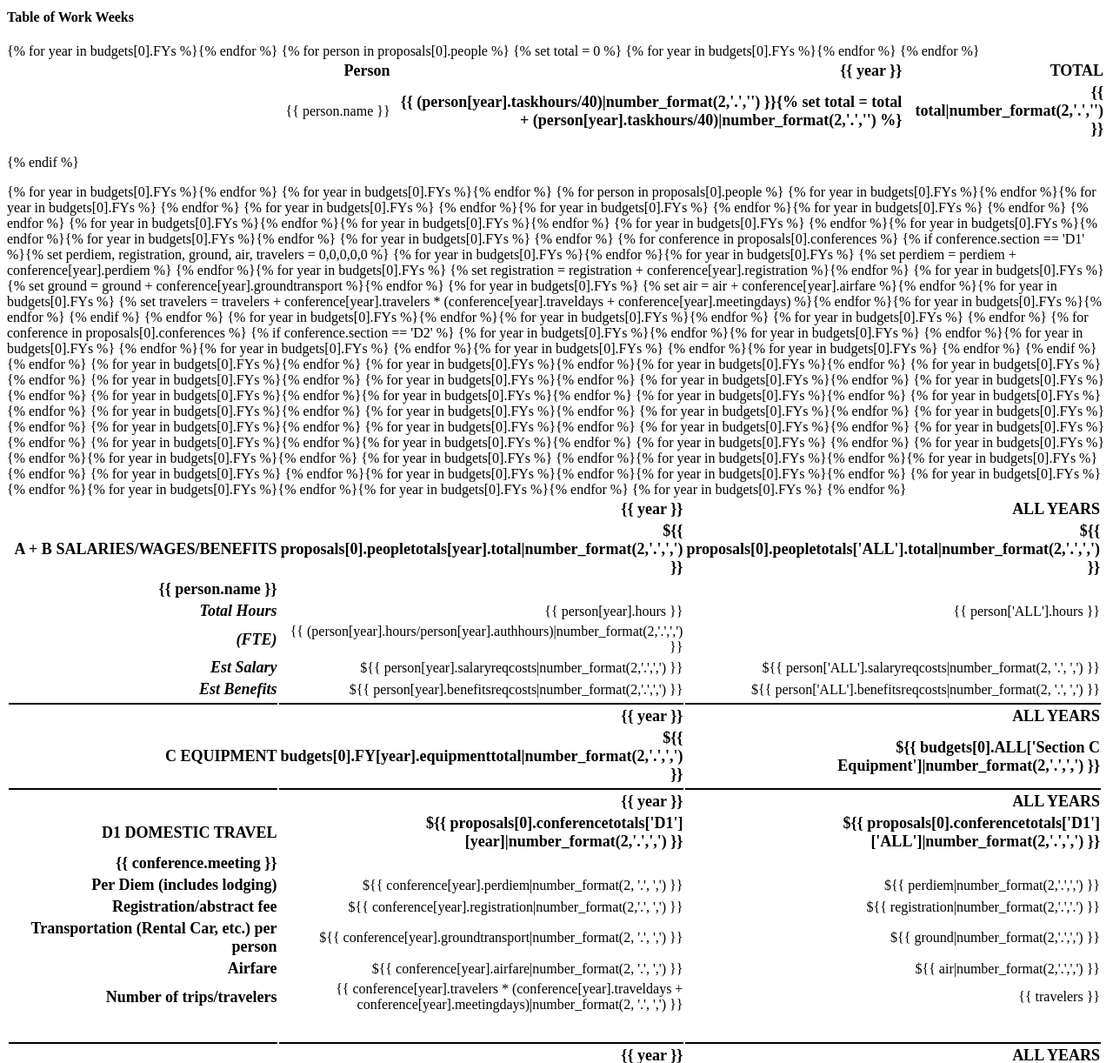
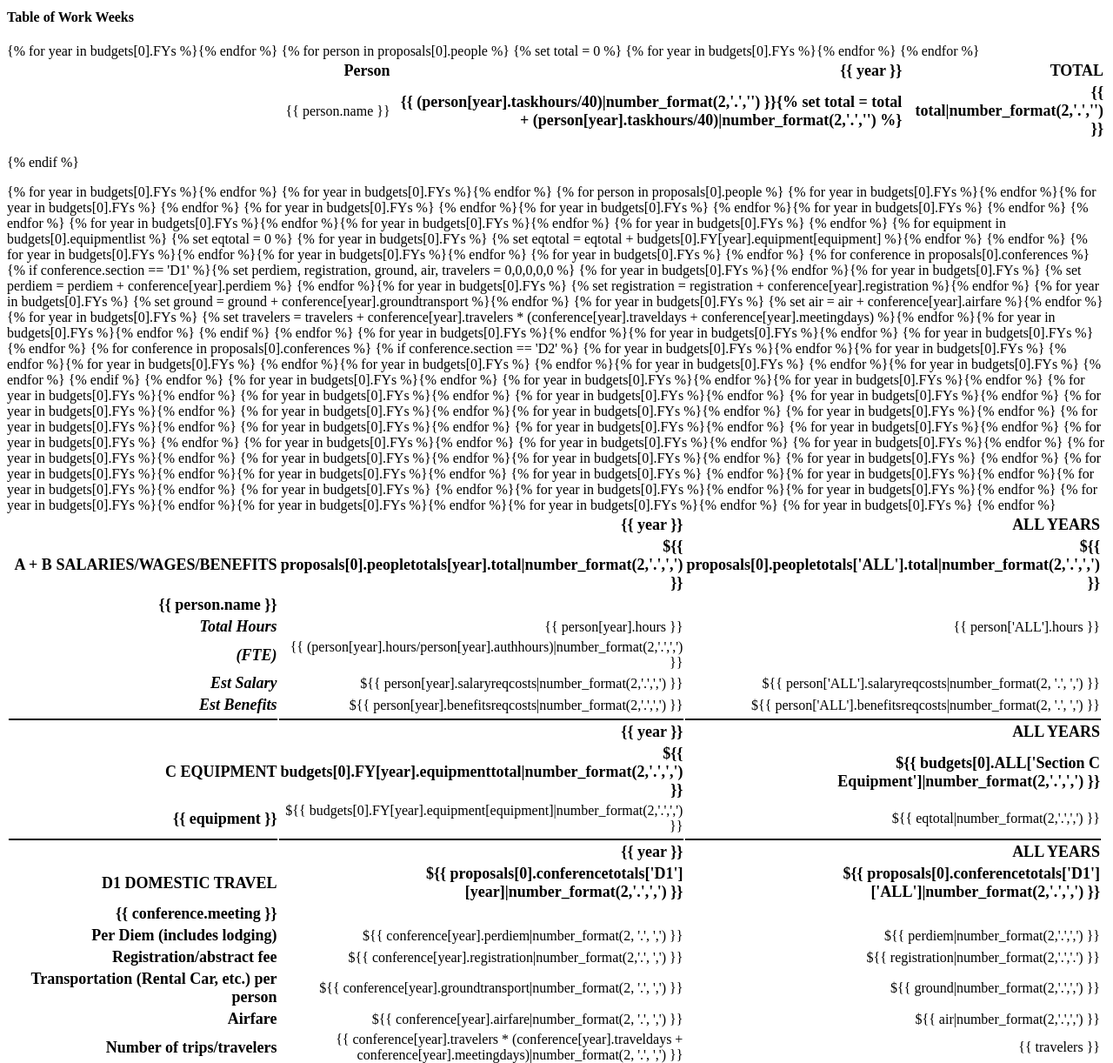
Before and after one commit to tthatcher95/Astro-Budget-Site, a PHP site: page /views/proposal-budget-details.html in a window 1280 px wide. Shown: the part 531-1753 px from the top of the page at 87% size. Run offline with PHP 8.4, Linux system fonts and the light colour scheme.

Commit message:
Mostly done with adding section C Equipment
git-svn-id: http://subversion.wr.usgs.gov/repos/web/budget-proposals@7122 a6478e1e-ec95-11dc-b814-c3d4bc21ddcb

```diff
--- a/htdocs/index.php
+++ b/htdocs/index.php
@@ -611,6 +611,7 @@
     $total += $subtotal;
     $subtotal = 0;
     $subtotals = array();
+    $equipmentlist = array();
     for ($j = 0; $j < count($templateArgs['proposals'][$i]['expenses']); $j++) {
       $currFy = $templateArgs['proposals'][$i]['expenses'][$j]['FY'];
       array_push ($fiscalyears, $currFy);
@@ -625,6 +626,7 @@
       $expensetype = $templateArgs['proposals'][$i]['expenses'][$j]['type'];
       if ($expensetype == 'Section C Equipment') {
         $description = $templateArgs['proposals'][$i]['expenses'][$j]['description'];
+        array_push ($equipmentlist, $description);
         $templateArgs['budgets'][$i]['FY'][$currFy]['equipment'][$description] += $cost;
         $templateArgs['budgets'][$i]['FY'][$currFy]['equipmenttotal'] += $cost;
       }
@@ -639,6 +641,8 @@
       $templateArgs['budgets'][$i]['FY'][$currFy]['overhead'] += $cost * ($currOver / (100 - $currOver));
       $templateArgs['budgets'][$i]['FY']['ALL']['overhead'] += $cost * ($currOver / (100 - $currOver));
     }
+    $templateArgs['budgets'][$i]['equipmentlist'] = array_unique($equipmentlist);
+    ksort ($templateArgs['budgets'][$i]['equipmentlist']);
     $templateArgs['costs'][$i]['expenses'] = "Expenses ";
     ksort($subtotals);
     foreach ($subtotals as $fy => $cost) {
--- a/htdocs/views/proposal-budget-details.html
+++ b/htdocs/views/proposal-budget-details.html
@@ -64,6 +64,13 @@
           <tr class="bordered"><th align="left" width="35%">C EQUIPMENT</th>
           {% for year in budgets[0].FYs %}<th>${{ budgets[0].FY[year].equipmenttotal|number_format(2,'.',',') }}</th>
           {% endfor %}<th>${{ budgets[0].ALL['Section C Equipment']|number_format(2,'.',',') }}</th></tr>
+          {% for equipment in budgets[0].equipmentlist %}
+          <tr><th>{{ equipment }}</th>{% set eqtotal = 0 %}
+          {% for year in budgets[0].FYs %}
+          <td>${{ budgets[0].FY[year].equipment[equipment]|number_format(2,'.',',') }}</td>
+          {% set eqtotal = eqtotal + budgets[0].FY[year].equipment[equipment] %}{% endfor %}
+          <td>${{ eqtotal|number_format(2,'.',',') }}</td></tr>
+          {% endfor %}
 
           <tr class="bordered"><td></td>{% for year in budgets[0].FYs %}<td></td>{% endfor %}<td></td></tr>
           <tr><th></th>{% for year in budgets[0].FYs %}<th>{{ year }}</th>{% endfor %}<th>ALL YEARS</th></tr>
```
